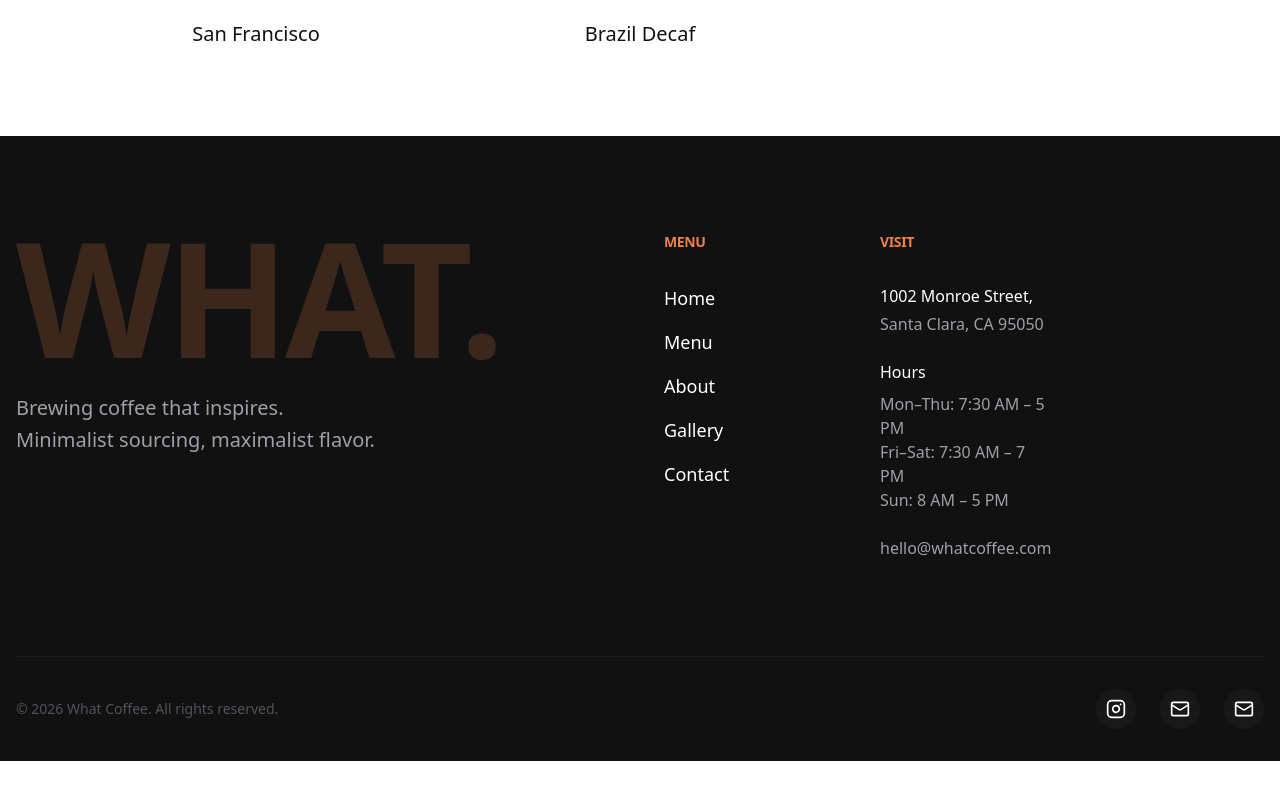
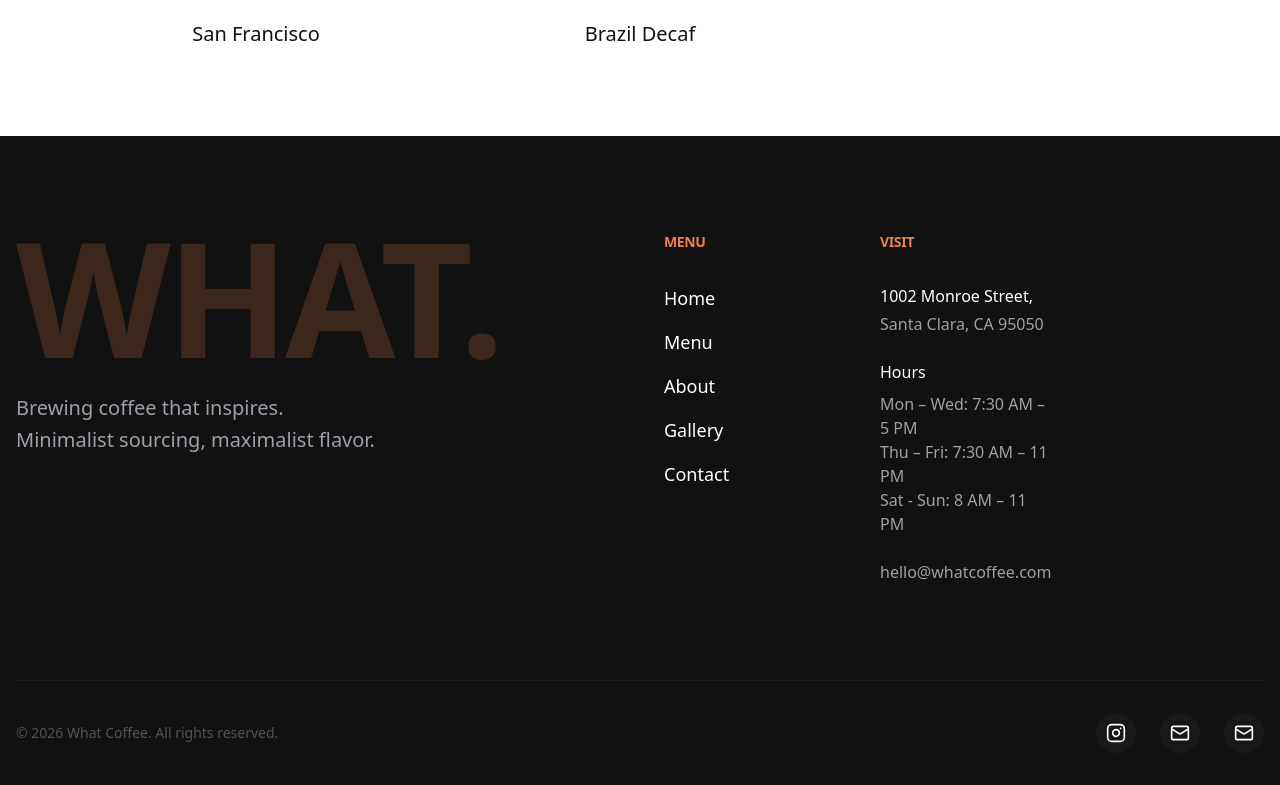
Before and after one commit to erik-ksth/what-coffee, a Next.js app: page /menu in a window 1280 px wide. Shown: the part 7668-8453 px from the top of the page. Before the commit the page ends 8429 px from the top, so only its background shows below. Built offline with nearby package versions, Linux system fonts and the light colour scheme.

Commit message:
Updated footer: added link to Google Maps, updated hours

```diff
--- a/src/components/Footer.tsx
+++ b/src/components/Footer.tsx
@@ -45,14 +45,21 @@ export default function Footer() {
                         <h3 className="text-sm font-bold uppercase tracking-widest text-primary mb-8">Visit</h3>
                         <div className="flex flex-col gap-6 text-zinc-400">
                             <div>
-                                <p className="text-white font-medium mb-1">1002 Monroe Street, </p>
-                                <p>Santa Clara, CA 95050</p>
+                                <a
+                                    href="https://maps.app.goo.gl/k7j3PC34rzGNvbjWA"
+                                    target="_blank"
+                                    rel="noopener noreferrer"
+                                    className="inline-block hover:text-primary transition-colors"
+                                >
+                                    <p className="text-white font-medium mb-1">1002 Monroe Street, </p>
+                                    <p>Santa Clara, CA 95050</p>
+                                </a>
                             </div>
                             <div>
                                 <p className="text-white font-medium mb-2">Hours</p>
-                                <p>Mon–Thu: 7:30 AM – 5 PM</p>
-                                <p>Fri–Sat: 7:30 AM – 7 PM</p>
-                                <p>Sun: 8 AM – 5 PM</p>
+                                <p>Mon – Wed: 7:30 AM – 5 PM</p>
+                                <p>Thu – Fri: 7:30 AM – 11 PM</p>
+                                <p>Sat - Sun: 8 AM – 11 PM</p>
                             </div>
                             <a href="mailto:hello@whatcoffee.com" className="hover:text-primary transition-colors">
                                 hello@whatcoffee.com
```
